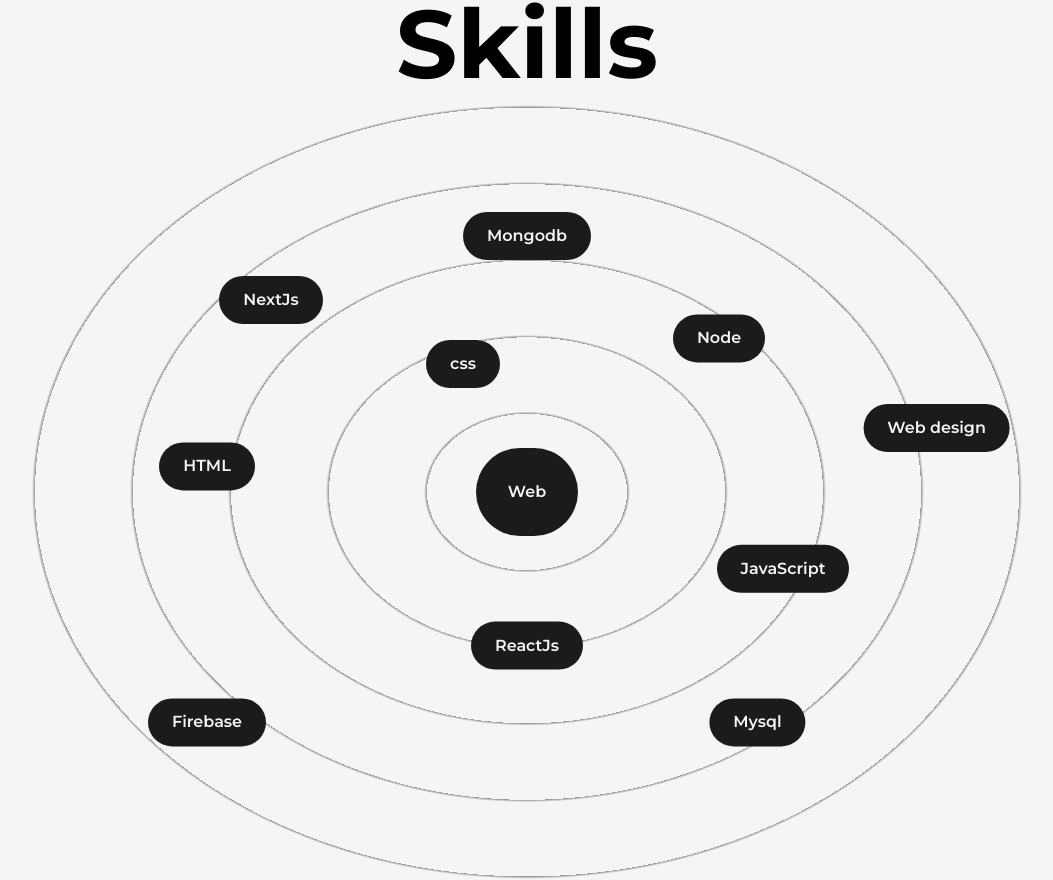
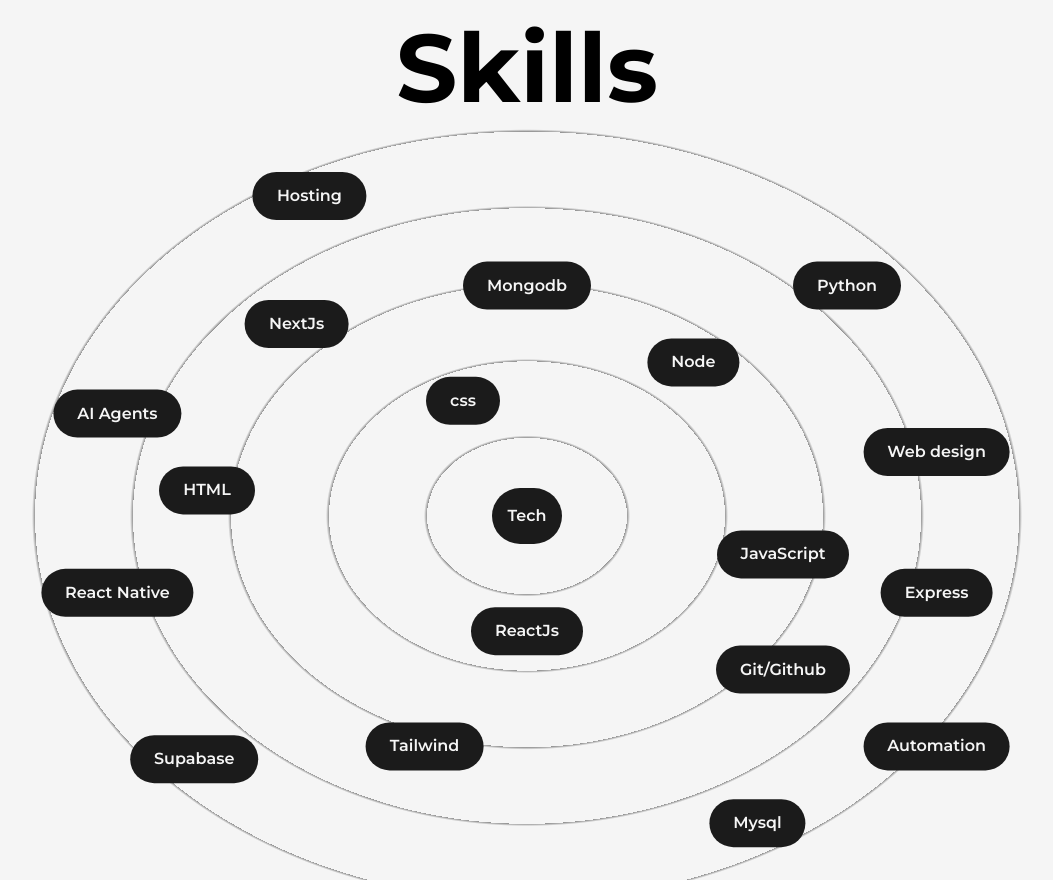
Before and after one commit to abhaysingh-22/abhayyy, a Next.js app: page /about in a window 1280 px wide. Shown: the part 1304-2184 px from the top of the page, without its empty margins (113-1166 px from the left). Built offline with nearby package versions, Linux system fonts and the light colour scheme.

Commit message:
skills done, bio updated

```diff
--- a/src/components/Skills.js
+++ b/src/components/Skills.js
@@ -33,24 +33,32 @@
 
 
                 <motion.div className='flex items-center justify-center rounded-full font-semibold bg-dark text-light
-                 p-8 shadow-dark cursor-pointer dark:text-dark dark:bg-light
+                 p-4 shadow-dark cursor-pointer dark:text-dark dark:bg-light
                  lg:p-6 md:p-4 xs:text-xs xs:p-2
                  '
                     whileHover={{ scale: 1.05 }}
                 >
-                    Web
+                    Tech
                 </motion.div>
 
                 <Skill name='HTML' x='-25vw' y='-2vw' />
-                <Skill name='css' x='-5vw' y='-10vw' />
-                <Skill name='JavaScript' x='20vw' y='6vw' />
-                <Skill name='ReactJs' x='0vw' y='12vw' />
-                <Skill name='NextJs' x='-20vw' y='-15vw' />
-                <Skill name='Node' x='15vw' y='-12vw' />
+                <Skill name='css' x='-5vw' y='-9vw' />
+                <Skill name='JavaScript' x='20vw' y='3vw' />
+                <Skill name='ReactJs' x='0vw' y='9vw' />
+                <Skill name='NextJs' x='-18vw' y='-15vw' />
+                <Skill name='Node' x='13vw' y='-12vw' />
+                <Skill name='Express' x='32vw' y='6vw' />
                 <Skill name='Web design' x='32vw' y='-5vw' />
-                <Skill name='Mongodb' x='0vw' y='-20vw' />
-                <Skill name='Firebase' x='-25vw' y='18vw' />
-                <Skill name='Mysql' x='18vw' y='18vw' />
+                <Skill name='Mongodb' x='0vw' y='-18vw' />
+                <Skill name='Supabase' x='-26vw' y='19vw' />
+                <Skill name='Mysql' x='18vw' y='24vw' />
+                <Skill name='React Native' x='-32vw' y='6vw' />
+                <Skill name='Python' x='25vw' y='-18vw' />
+                <Skill name='Git/Github' x='20vw' y='12vw' />
+                <Skill name='Tailwind' x='-8vw' y='18vw' />
+                <Skill name='AI Agents' x='-32vw' y='-8vw' />
+                <Skill name='Automation' x='32vw' y='18vw' />
+                <Skill name='Hosting' x='-17vw' y='-25vw' />
             </div>
         </>
     )
--- a/src/pages/about.js
+++ b/src/pages/about.js
@@ -61,8 +61,8 @@
                 studying at Army Institute of Technology in Pune, Maharashtra.
                 With a strong focus on development, I possess a diverse range of
                 skills that include HTML, CSS, JavaScript, MongoDB, Next.js,
-                React.js, Node.js, Express.js, React Native, Designing,
-                Supabase, C++, Python Git, GitHub, Linux, Automation, Hosting &
+                React.js, Node.js, Express.js, React Native, Designing, MySQL,
+                Supabase, C++, Python, Git, GitHub, GitLab, Linux, Automation, Hosting &
                 AI Agents.
               </p>
               <p className="font-medium my-4">
```
